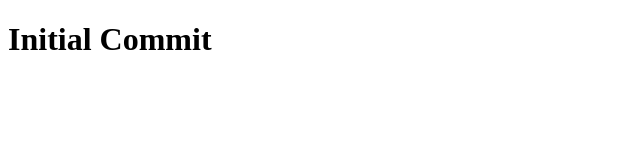
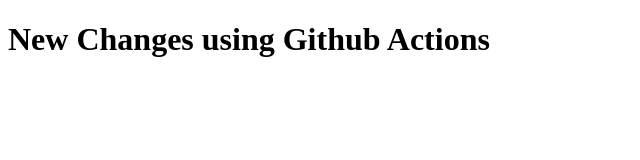
Before and after one commit to arraniri46/ci-github-actions-test, a plain HTML site: page index.html in a window 1280 px wide. Shown: the whole page, without its empty margins (0-640 px from the left). Drawn offline with Linux system fonts and the light colour scheme.

Commit message:
trigger github action

```diff
--- a/index.html
+++ b/index.html
@@ -6,6 +6,6 @@
 		<title>Github Actions</title>
 	</head>
 	<body>
-		<h1>Initial Commit</h1>
+		<h1>New Changes using Github Actions</h1>
 	</body>
 </html>
```
